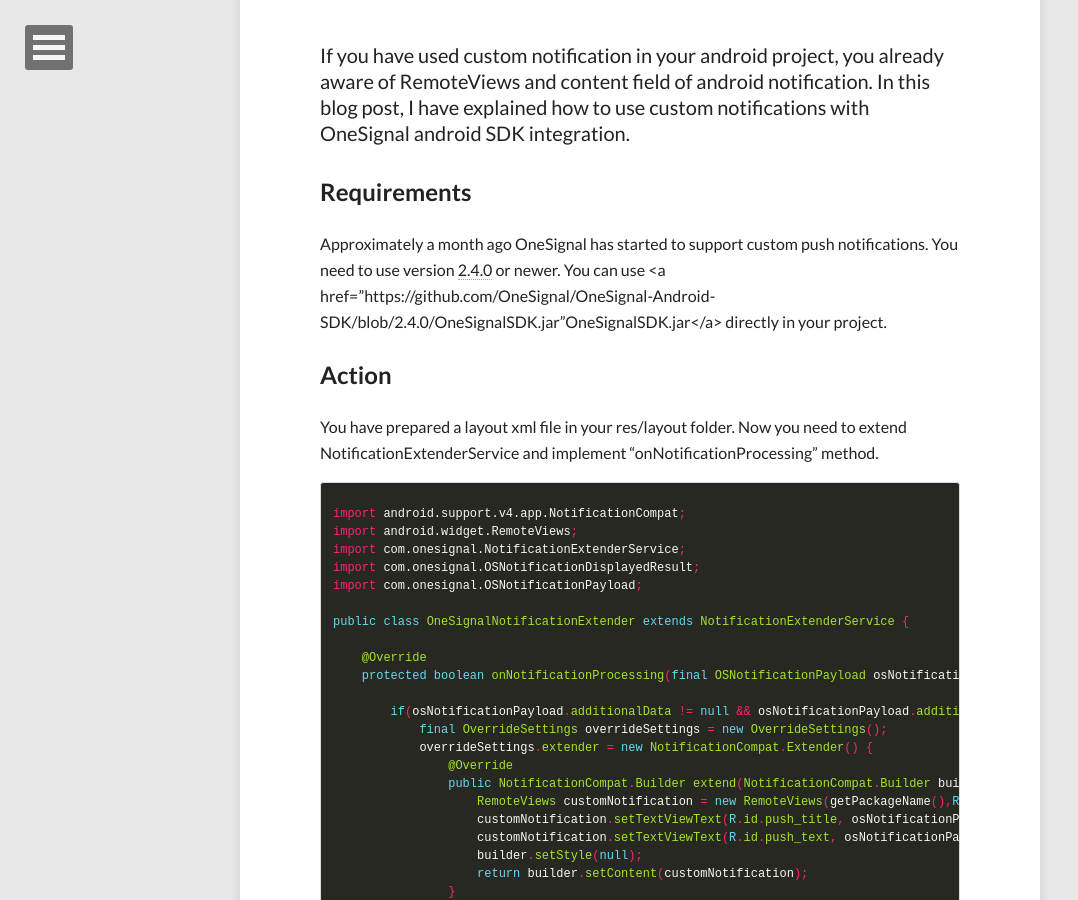
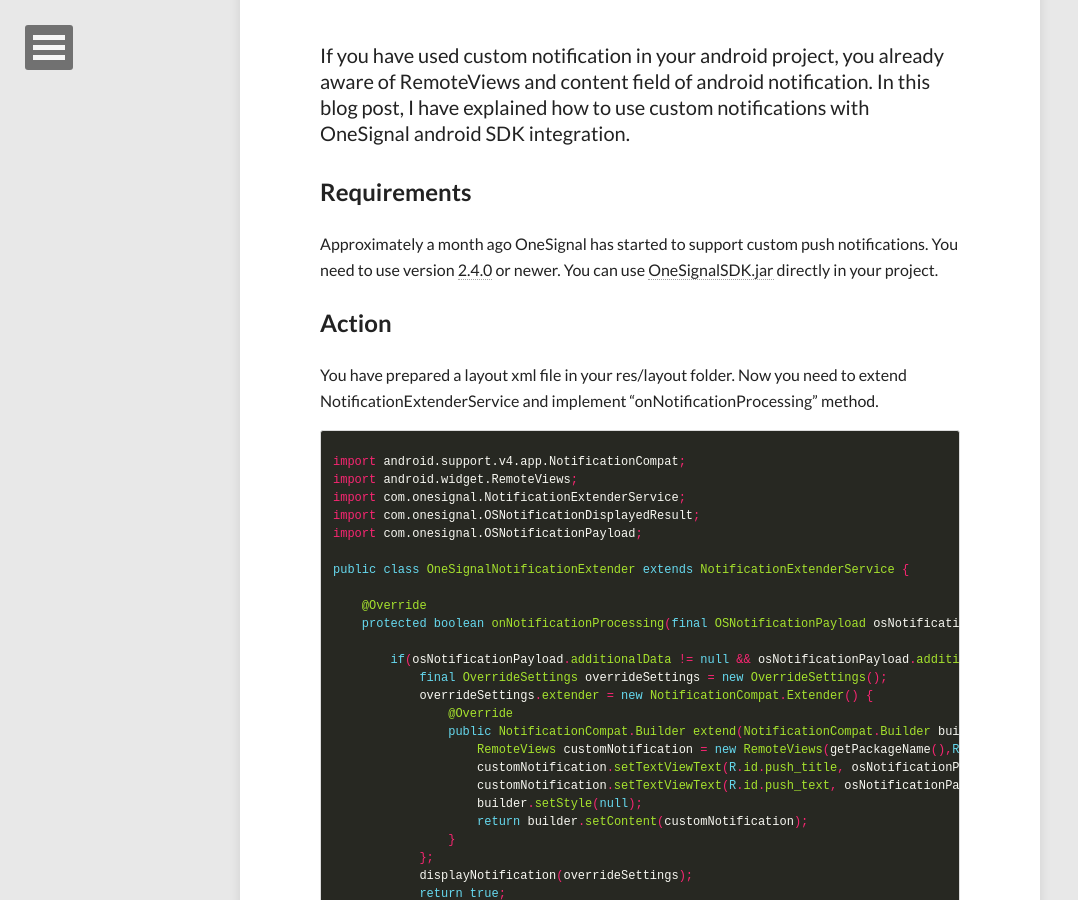
Before and after one commit to fuatcoskun/fuatcoskun.github.io, a Jekyll site: the page built from _posts/2016-06-19-OneSignal Custom Push Notification.md, in a window 1280 px wide and 900 px high, scrolled down 478 px. Shown: the whole window, without its empty margins (0-1078 px from the left). Built offline with Jekyll 4.4.1, drawn with Linux system fonts in a browser that asks for light colours; nearby versions of some CDN libraries; comment, search, counter and statistics services are not loaded.

Commit message:
link typo correction

```diff
--- a/_posts/2016-06-19-OneSignal Custom Push Notification.md
+++ b/_posts/2016-06-19-OneSignal Custom Push Notification.md
@@ -16,7 +16,7 @@
 ## Requirements
 
 Approximately a month ago OneSignal has started to support custom push notifications. You need to use version <a href="https://github.com/OneSignal/OneSignal-Android-SDK/tree/2.4.0">2.4.0</a> or newer.
-You can use <a href="https://github.com/OneSignal/OneSignal-Android-SDK/blob/2.4.0/OneSignalSDK.jar"OneSignalSDK.jar</a> directly in your project.
+You can use <a href="https://github.com/OneSignal/OneSignal-Android-SDK/blob/2.4.0/OneSignalSDK.jar">OneSignalSDK.jar</a> directly in your project.
 
 ## Action
 
```
